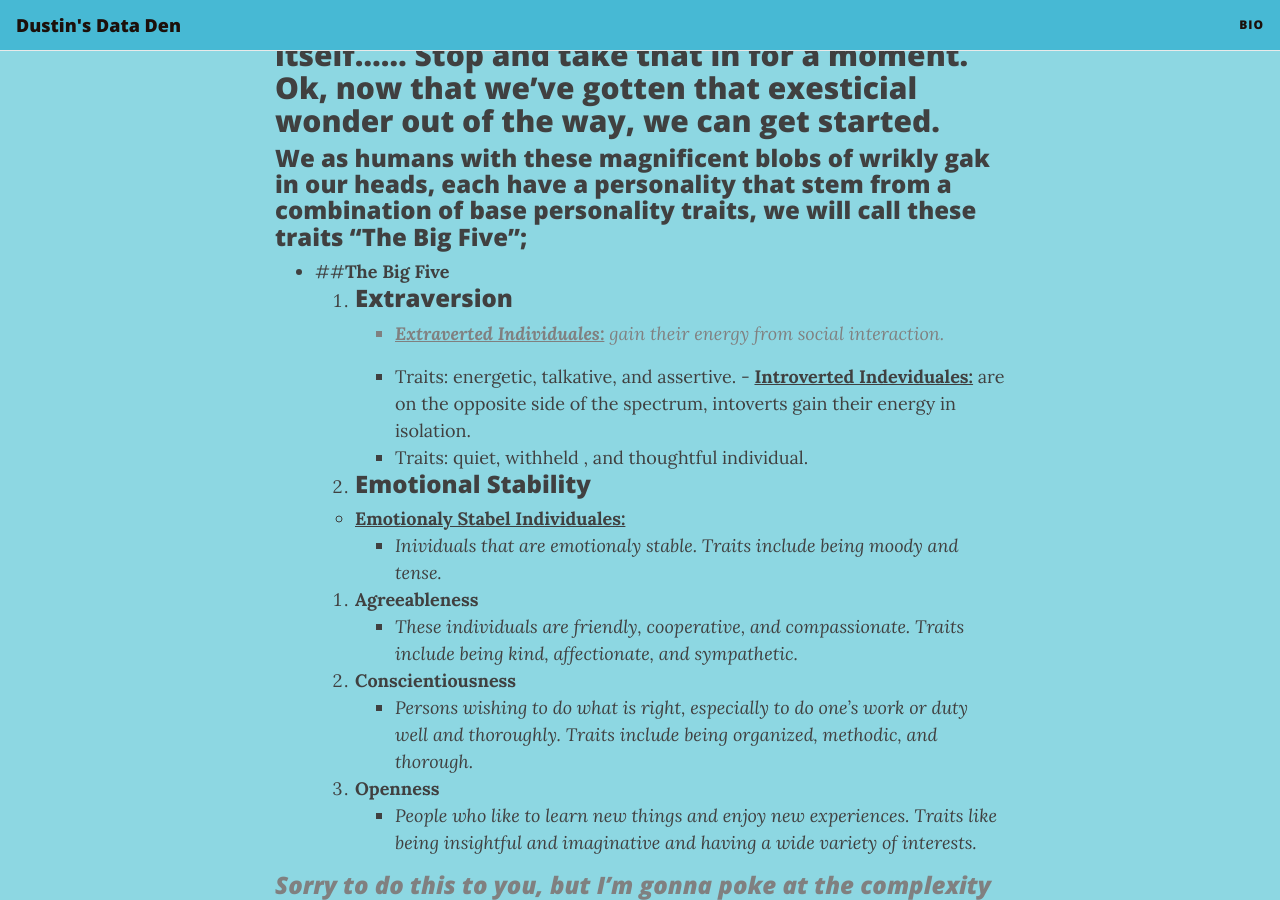
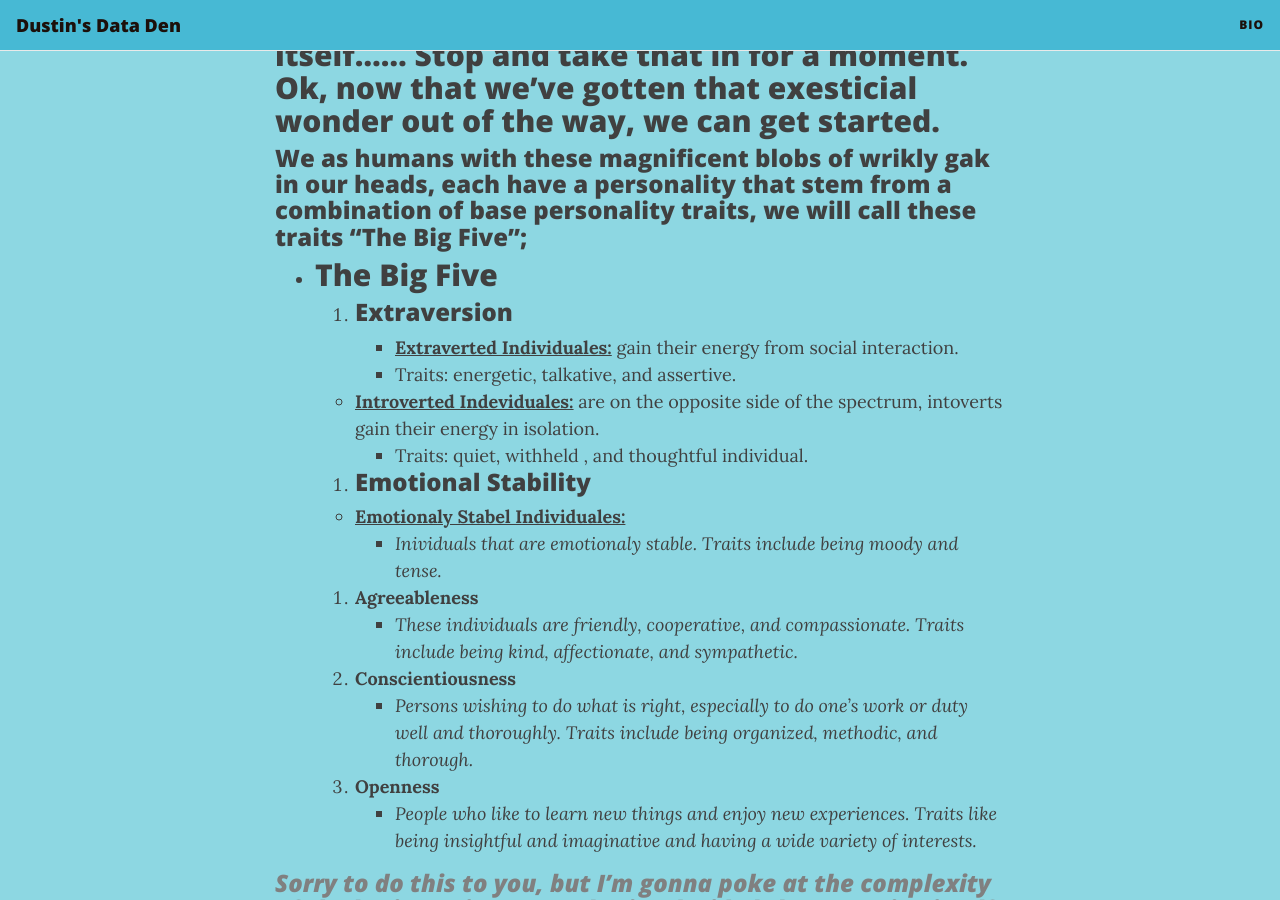
Before and after one commit to dustin-py/dustin-py.github.io, a Jekyll site: the page built from _posts/2020-06-23-myfirstpost.md, in a window 1280 px wide and 900 px high, scrolled down 329 px. Built offline with Jekyll 4.4.1, drawn with Linux system fonts in a browser that asks for light colours; nearby versions of some CDN libraries.

```diff
--- a/_posts/2020-06-23-myfirstpost.md
+++ b/_posts/2020-06-23-myfirstpost.md
@@ -11,10 +11,11 @@ comments: true
 
 
 ### We as humans with these magnificent blobs of wrikly gak in our heads, each have a personality that stem from a combination of base personality traits, we will call these traits "The Big Five";
-- ##**The Big Five**
+- ## **The Big Five**
   1. ### **Extraversion**
-   >- <ins>**Extraverted Individuales:**</ins> gain their energy from social interaction.
+    - <ins>**Extraverted Individuales:**</ins> gain their energy from social interaction.
         - Traits: energetic, talkative, and assertive.
+
     - <ins>**Introverted Indeviduales:**</ins> are on the opposite side of the spectrum, intoverts gain their energy in isolation.
         - Traits: quiet, withheld , and thoughtful individual.
 
```
